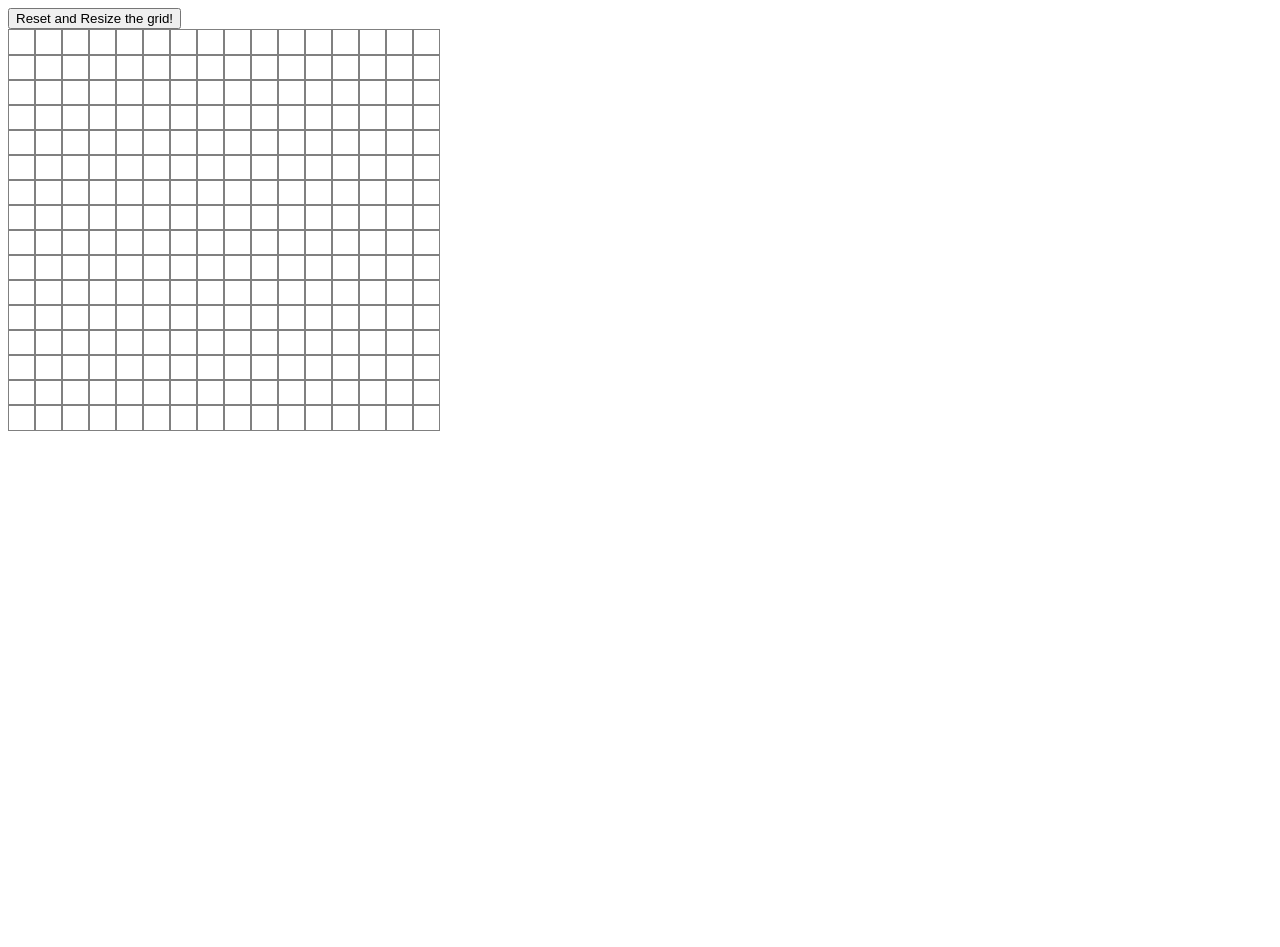
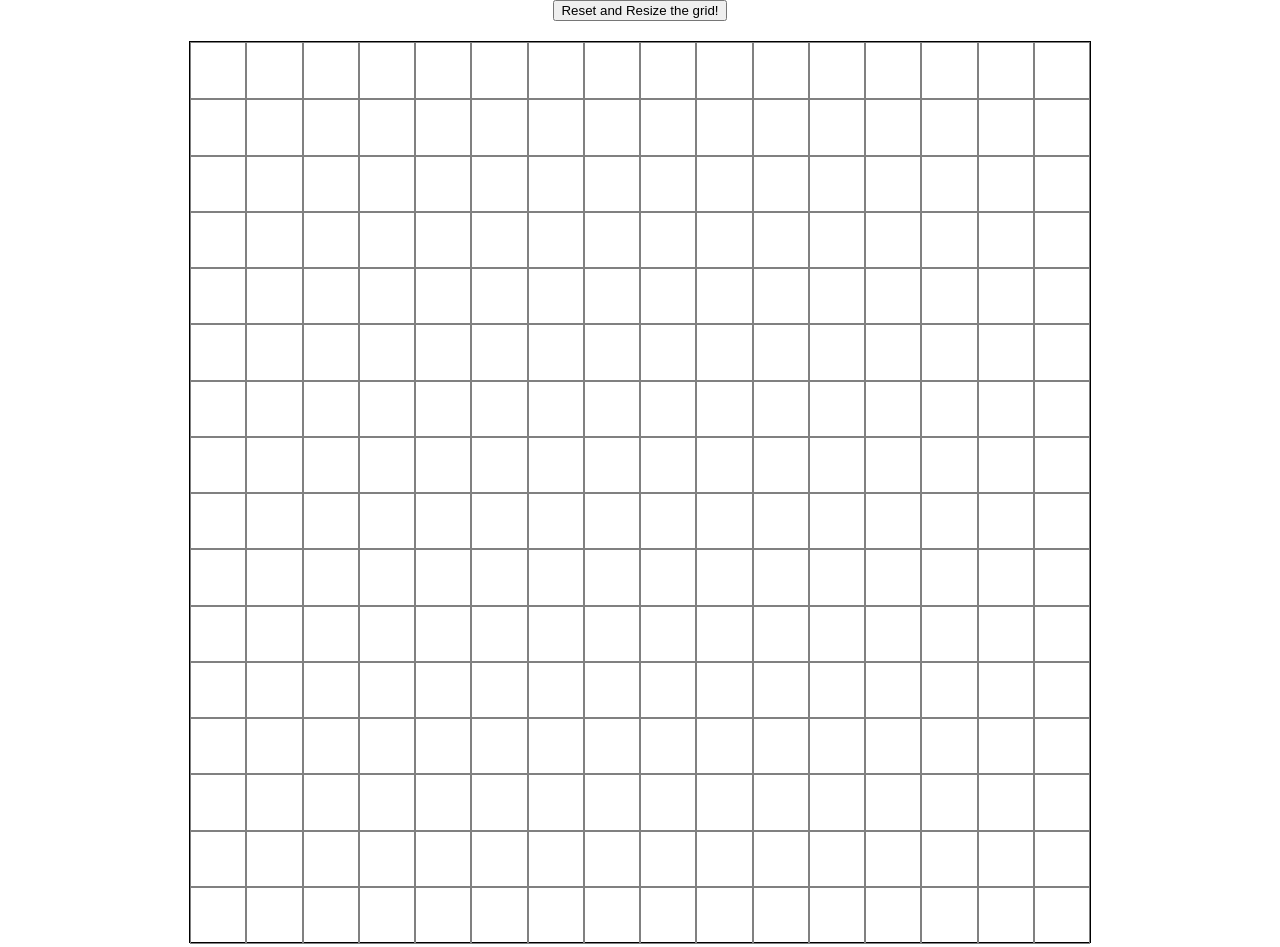
Before and after one commit to MMathew93/ETCH-A-SKETCH, a plain HTML site: page index.html in a window 1280 px wide. Before the commit the page ends 800 px from the top, so only its background shows below. Drawn offline with Linux system fonts and the light colour scheme.

Commit message:
FInal pass through on project, I got buttons working for color changing as well as fixed the prompt loop on cancel or empty inputs

```diff
--- a/myscript.js
+++ b/myscript.js
@@ -12,8 +12,8 @@ grid();
 function grid() {
     newRow(16);
     newColumn(16);
-}
-
+    cellSizing(16);
+};
 
 //functions to take (row, column)
 //updates and creates rows within the container Div
@@ -36,6 +36,19 @@ function newColumn(cellNum) {
     };
 };
 
+function cellSizing(size) {
+    var x = rows;
+    var y= cells;
+    var i;
+    for (i = 0; i < x.length; i++) {
+      x[i].style.height= (900/size) + "px";
+    }
+    for (i = 0; i < y.length; i++) {
+      y[i].style.width= (900/size) + "px";
+      y[i].style.height= (900/size) + "px";
+};
+};
+
 //hover-color in cell
 container.addEventListener("mouseover", fillCell);
 //cells.addEventListener("click", stopFillCell);
@@ -45,8 +58,8 @@ container.addEventListener("mouseover", fillCell);
 function fillCell(e) {
     if(e.target.className=== "cell") {
         e.target.style.background= "black";
-    }
-}
+    };
+};
 
 //stopFill function
 //function stopFill(e) {}
@@ -54,13 +67,17 @@ function fillCell(e) {
 //resets entire grid and resizes
 function clearAndResize() {
     const input= prompt("Enter a new grid size, up to 100!");
-    if(input< 1 || input>100) {
+    if(input< 1 || input>100 || isNaN(input) && input!== '') {
+        alert("Invalid size, try again");
+        clearAndResize();
+    }else if(input=== '') {
         return;
     }else{
         while(container.firstChild) {
             container.removeChild(container.firstChild);
         }
-    }
-    newRow(input);
-    newColumn(input);
+        newRow(input);
+        newColumn(input);
+        cellSizing(input);
+    };
 };
--- a/style.css
+++ b/style.css
@@ -1,17 +1,27 @@
+body {
+  margin: 0px;
+  padding: 0px;
+  text-align: center;
+}
+
 #container {
-  position: absolute;
-  width: auto;
-  height: auto;
+  border: 1px solid;
+  width: 900px;
+  height: 900px;
+  margin: 20px auto;
+  display: block;
+  padding: 0;
+}
+
+#reset {
+  position: center;
 }
 
 .gridRow{
-  height: 25px;
+  display: flex;
 }
 
 .cell {
-    border: .1px solid gray;
-    min-width: 25px;
-    min-height: 25px;
-    display: inline-block;
-
-  }
+  border: .1px solid gray;
+  display: inline-block;
+}
```
Also changed, not shown: 1 other file.
